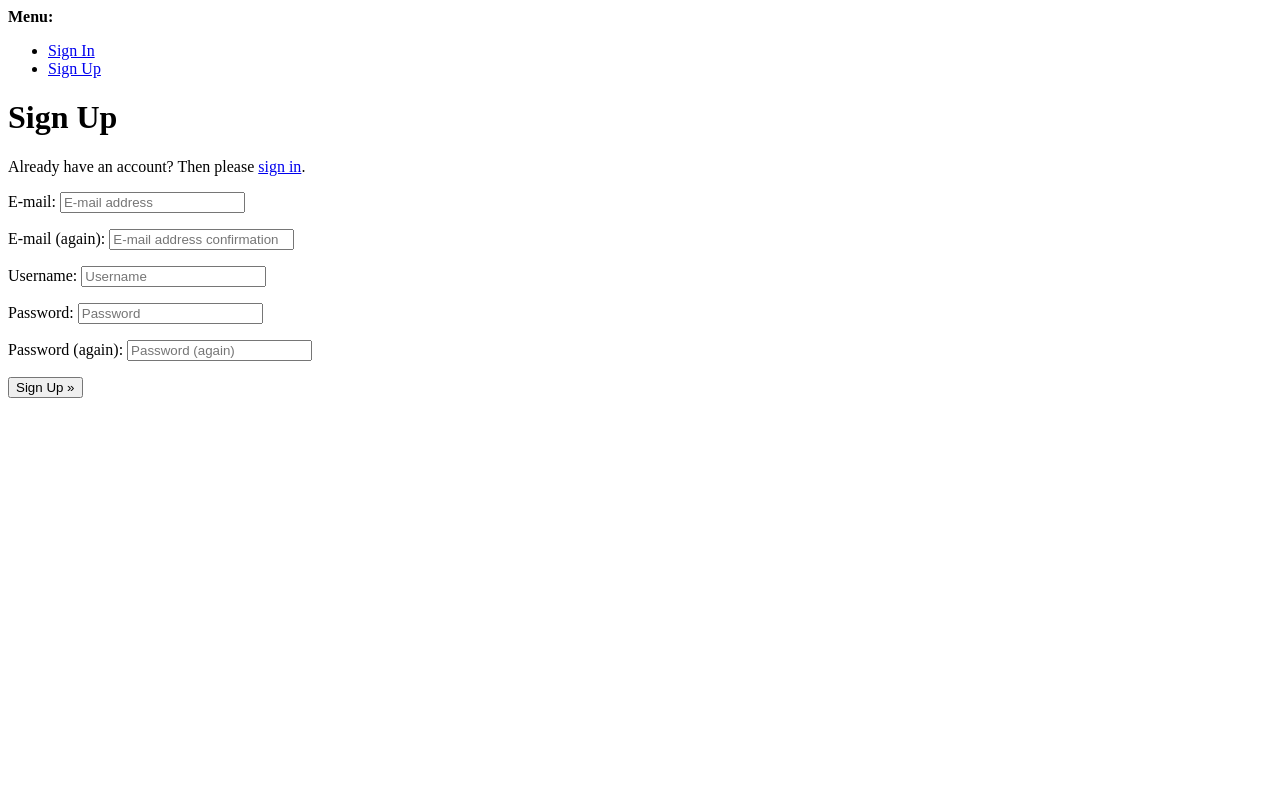
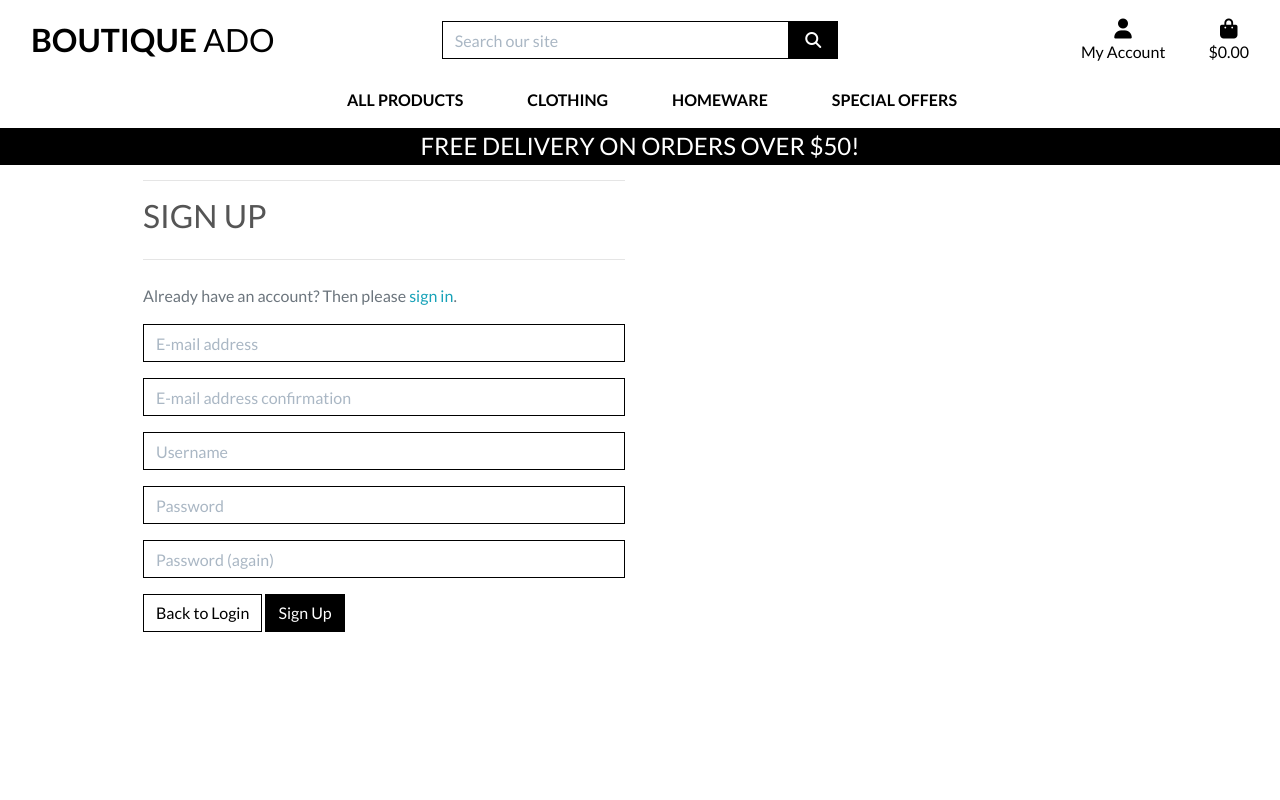
Before and after one commit to Rachel2308/boutique-ado, a Django app: page /accounts/signup/ in a window 1280 px wide. Run offline with Django 3.2, Linux system fonts and the light colour scheme; some libraries are stand-ins or nearby versions.

Commit message:
Updated allauth templates and tested profiles

```diff
--- a/profiles/templates/profiles/profile.html
+++ b/profiles/templates/profiles/profile.html
@@ -23,4 +23,5 @@
                 <hr>
             </div>
         </div>
+        {{ profile }}
 {% endblock %}
--- a/static/css/base.css
+++ b/static/css/base.css
@@ -40,8 +40,15 @@ body {
 
 .btn-outline-black {
     background: white;
-    color: black !important;
+    color: black !important; /* use important to override link colors for <a> elements */
     border: 1px solid black;
+}
+
+.btn-outline-black:hover,
+.btn-outline-black:active,
+.btn-outline-black:focus {
+    background: black;
+    color: white !important;
 }
 
 .shop-now-button:hover,
@@ -95,7 +102,11 @@ a.category-badge > span.badge:hover {
     cursor: pointer;
 }
 
-/* Bootstrap Toasts */
+input[name='q']::placeholder {
+    color: #aab7c4;
+}
+
+/* ------------------------------- bootstrap toasts */
 
 .message-container {
     position: fixed;
@@ -172,6 +183,60 @@ a.category-badge > span.badge:hover {
   }
 }
 
+/* Allauth form formatting */
+
+.allauth-form-inner-content p {
+    margin-top: 1.5rem; /* mt-4 */
+    color: #6c757d; /* text-secondary */
+}
+
+.allauth-form-inner-content input {
+    border-color: #000;
+    border-radius: 0;
+}
+
+.allauth-form-inner-content label:not([for='id_remember']) {
+    display: none;
+}
+
+.allauth-form-inner-content input::placeholder {
+    color: #aab7c4;
+}
+
+.allauth-form-inner-content button,
+.allauth-form-inner-content input[type='submit'] {
+	/* btn */
+	display: inline-block;
+    font-weight: 400;
+    color: #fff;
+    text-align: center;
+    vertical-align: middle;
+    -webkit-user-select: none;
+    -moz-user-select: none;
+    -ms-user-select: none;
+    user-select: none;
+    background-color: #000;
+    border: 1px solid #000;
+    padding: .375rem .75rem;
+    font-size: 1rem;
+    line-height: 1.5;
+    border-radius: 0;
+
+    /* standard bootstrap btn transitions */
+    transition: color .15s ease-in-out,background-color .15s ease-in-out,border-color .15s ease-in-out,box-shadow .15s ease-in-out;
+}
+
+.allauth-form-inner-content button:hover,
+.allauth-form-inner-content input[type='submit']:hover {
+	color: #fff;
+    background-color: #222;
+    border-color: #222;
+}
+
+.allauth-form-inner-content a {
+	color: #17a2b8; /* text-info */
+}
+
 /* fixed top navbar only on medium and up */
 @media (min-width: 992px) {
     .fixed-top-desktop-only {
--- a/templates/allauth/account/account_inactive.html
+++ b/templates/allauth/account/account_inactive.html
@@ -4,8 +4,10 @@
 
 {% block head_title %}{% trans "Account Inactive" %}{% endblock %}
 
-{% block content %}
-<h1>{% trans "Account Inactive" %}</h1>
+{% block inner_content %}
+<hr>
+<h2 class="logo-font mb-4">{% trans "Account Inactive" %}</h2>
+<hr>
 
 <p>{% trans "This account is inactive." %}</p>
 {% endblock %}
--- a/templates/allauth/account/base.html
+++ b/templates/allauth/account/base.html
@@ -1,40 +1,15 @@
-<!DOCTYPE html>
-<html>
-  <head>
-    <title>{% block head_title %}{% endblock %}</title>
-    {% block extra_head %}
-    {% endblock %}
-  </head>
-  <body>
-    {% block body %}
+{% extends "base.html" %}
 
-    {% if messages %}
-    <div>
-      <strong>Messages:</strong>
-      <ul>
-        {% for message in messages %}
-        <li>{{message}}</li>
-        {% endfor %}
-      </ul>
+{% block content %}
+    <div class="container header-container">
+        <div class="overlay"></div>
+        <div class="row">
+            <div class="col-6">
+                <div class="allauth-form-inner-content">
+                    {% block inner_content %}
+                    {% endblock %}
+                </div>
+            </div>
+        </div>
     </div>
-    {% endif %}
-
-    <div>
-      <strong>Menu:</strong>
-      <ul>
-        {% if user.is_authenticated %}
-        <li><a href="{% url 'account_email' %}">Change E-mail</a></li>
-        <li><a href="{% url 'account_logout' %}">Sign Out</a></li>
-        {% else %}
-        <li><a href="{% url 'account_login' %}">Sign In</a></li>
-        <li><a href="{% url 'account_signup' %}">Sign Up</a></li>
-        {% endif %}
-      </ul>
-    </div>
-    {% block content %}
-    {% endblock %}
-    {% endblock %}
-    {% block extra_body %}
-    {% endblock %}
-  </body>
-</html>
+{% endblock %}
--- a/templates/allauth/account/password_reset_from_key_done.html
+++ b/templates/allauth/account/password_reset_from_key_done.html
@@ -3,7 +3,9 @@
 {% load i18n %}
 {% block head_title %}{% trans "Change Password" %}{% endblock %}
 
-{% block content %}
-    <h1>{% trans "Change Password" %}</h1>
+{% block inner_content %}
+    <hr>
+    <h2 class="logo-font mb-4">{% trans "Change Password" %}</h2>
+    <hr>
     <p>{% trans 'Your password is now changed.' %}</p>
 {% endblock %}
--- a/templates/allauth/account/signup.html
+++ b/templates/allauth/account/signup.html
@@ -4,18 +4,21 @@
 
 {% block head_title %}{% trans "Signup" %}{% endblock %}
 
-{% block content %}
-<h1>{% trans "Sign Up" %}</h1>
+{% block inner_content %}
+<hr>
+<h2 class="logo-font mb-4">{% trans "Sign Up" %}</h2>
+<hr>
 
 <p>{% blocktrans %}Already have an account? Then please <a href="{{ login_url }}">sign in</a>.{% endblocktrans %}</p>
 
 <form class="signup" id="signup_form" method="post" action="{% url 'account_signup' %}">
   {% csrf_token %}
-  {{ form.as_p }}
+  {{ form|crispy }}
   {% if redirect_field_value %}
   <input type="hidden" name="{{ redirect_field_name }}" value="{{ redirect_field_value }}" />
   {% endif %}
-  <button type="submit">{% trans "Sign Up" %} &raquo;</button>
+  <a class="btn btn-outline-black rounded-0" href="{% url 'account_login' %}">Back to Login</a>
+  <button type="submit">{% trans "Sign Up" %}</button>
 </form>
 
 {% endblock %}
--- a/templates/allauth/account/signup_closed.html
+++ b/templates/allauth/account/signup_closed.html
@@ -4,8 +4,10 @@
 
 {% block head_title %}{% trans "Sign Up Closed" %}{% endblock %}
 
-{% block content %}
-<h1>{% trans "Sign Up Closed" %}</h1>
+{% block inner_content %}
+<hr>
+<h2 class="logo-font mb-4">{% trans "Sign Up Closed" %}</h2>
+<hr>
 
 <p>{% trans "We are sorry, but the sign up is currently closed." %}</p>
 {% endblock %}
--- a/templates/allauth/account/verification_sent.html
+++ b/templates/allauth/account/verification_sent.html
@@ -4,8 +4,10 @@
 
 {% block head_title %}{% trans "Verify Your E-mail Address" %}{% endblock %}
 
-{% block content %}
-    <h1>{% trans "Verify Your E-mail Address" %}</h1>
+{% block inner_content %}
+    <hr>
+    <h2 class="logo-font mb-4">{% trans "Verify Your E-mail Address" %}</h2>
+    <hr>
 
     <p>{% blocktrans %}We have sent an e-mail to you for verification. Follow the link provided to finalize the signup process. Please contact us if you do not receive it within a few minutes.{% endblocktrans %}</p>
 
--- a/templates/allauth/account/verified_email_required.html
+++ b/templates/allauth/account/verified_email_required.html
@@ -4,8 +4,10 @@
 
 {% block head_title %}{% trans "Verify Your E-mail Address" %}{% endblock %}
 
-{% block content %}
-<h1>{% trans "Verify Your E-mail Address" %}</h1>
+{% block inner_content %}
+<hr>
+<h2 class="logo-font mb-4">{% trans "Verify Your E-mail Address" %}</h2>
+<hr>
 
 {% url 'account_email' as email_url %}
 
--- a/templates/base.html
+++ b/templates/base.html
@@ -78,7 +78,7 @@
                             {% if request.user.is_superuser %}
                             <a href="" class="dropdown-item">Product Management</a>
                             {% endif %}
-                            <a href="" class="dropdown-item">My Profile</a>
+                            <a href="{% url 'profile' %}" class="dropdown-item">My Profile</a>
                             <a href="{% url 'account_logout' %}" class="dropdown-item">Logout</a>
                             {% else %}
                             <a href="{% url 'account_signup' %}" class="dropdown-item">Register</a>
```
Also changed, not shown: profiles/views.py (+7 -2 lines), templates/allauth/account/email.html (+7 -6 lines), templates/allauth/account/email_confirm.html (+5 -2 lines), templates/allauth/account/login.html (+9 -4 lines), templates/allauth/account/logout.html (+5 -3 lines), templates/allauth/account/password_change.html (+6 -4 lines), templates/allauth/account/password_reset.html (+7 -3 lines), templates/allauth/account/password_reset_done.html (+5 -2 lines), templates/allauth/account/password_reset_from_key.html (+6 -3 lines), templates/allauth/account/password_set.html (+5 -3 lines). Lines whose indentation alone changed are shown as unchanged.
